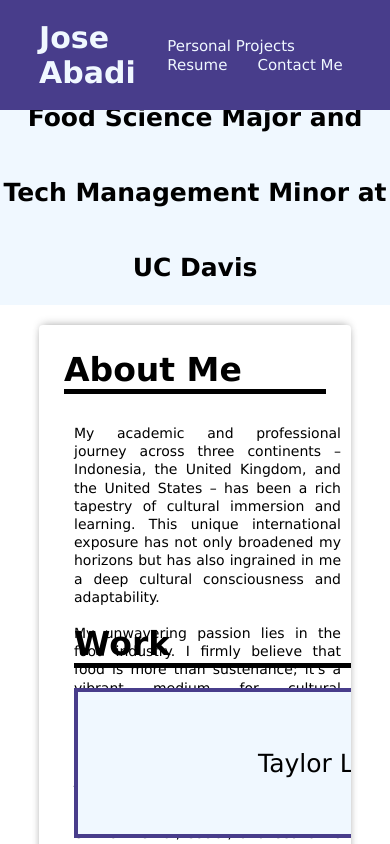
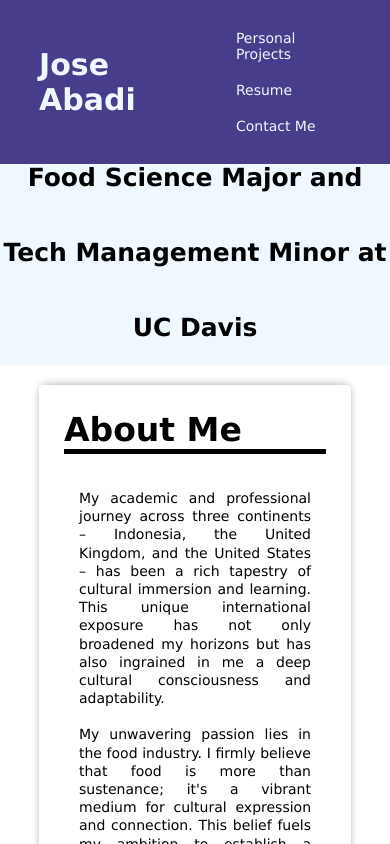
Before and after one commit to ajabadi/Portfolio, a plain HTML site: page index.html in a window 390 px wide. Shown: the top 844 px of the page. Drawn offline with nearby package versions, Linux system fonts and the light colour scheme.

Commit message:
updated the reactive page sizing

```diff
--- a/Assets/css/fundraiser.css
+++ b/Assets/css/fundraiser.css
@@ -187,3 +187,45 @@ img {
     object-fit: cover;
     margin: 0;
 }
+
+@media (max-width: 768px) {
+    .header .navbar a, .dropdown-content a {
+        font-size: 14px; /* Smaller font size for mobile */
+        padding: 10px; /* Larger touch targets */
+        display: block; /* Stack navigation links vertically */
+    }
+
+    .main-container {
+        width: 100%; /* Full width for main container */
+        padding: 50px; /* Adjust padding for smaller screens */
+    }
+
+    .main-container img, .main-container video {
+        max-width: 100%; /* Full width for images and videos */
+        height: auto; /* Auto-adjust height */
+        margin-bottom: 20px; /* Add space below images and videos */
+    }
+
+    .heading, .boxes, .location, .donation, .pictures {
+        text-align: center;
+        padding: 30px 0; /* Add padding above and below each section */
+    }
+
+    .heading p, .boxes p, .donation p {
+        font-size: 14px;
+        line-height: 1.6;
+        margin-bottom: 20px; /* Ensures space after paragraphs */
+        text-align: left; /* Align text to the left for readability */
+    }
+
+    .pictures img {
+        width: 100%; /* Full width for images in the pictures class */
+        margin-bottom: 15px; /* Space below each image */
+    }
+
+    /* Specific styles for links in donation section */
+    .donation a {
+        display: block; /* Ensure each link is on a new line */
+        margin-bottom: 10px;
+    }
+}
--- a/Assets/css/personal-project.css
+++ b/Assets/css/personal-project.css
@@ -235,12 +235,28 @@
 
 
         @media (max-width: 768px) {
-            .navbar a {
-            display: block; /* Stack links vertically on smaller screens */
+            .navbar a, .dropdown-content a {
+                font-size: 14px; /* Smaller font size for mobile */
+                padding: 10px; /* Larger touch targets */
+                display: block; /* Stack navigation links vertically */
             }
 
-    .fundraiser-slider, .permias-slider {
-        width: 100%; /* Full width on smaller screens */
-    }
+            .main-container {
+                width: 100%; /* Full width for main container */
+                padding: 20px; /* Adjust padding */
+            }
 
+            .slider, .fundraiser-slider, .permias-slider {
+                width: 100%; /* Full width for sliders */
+                height: auto; /* Auto-adjust height */
+            }
+
+            .home-content h1, .home-content h2 {
+                font-size: 20px; /* Smaller font size for headings */
+            }
+
+            .volunteering-sliders {
+                flex-direction: column; /* Stack the sliders vertically */
+                align-items: center; /* Center align the sliders */
+            }
         }
--- a/Assets/css/resume.css
+++ b/Assets/css/resume.css
@@ -128,3 +128,21 @@ margin-top: 15px;
   overflow: hidden; /* In case content overflows */
   box-sizing: border-box; /* To include padding in the width calculation */
 }
+
+
+/* Responsive adjustments */
+@media (max-width: 768px) {
+  .header .navbar a, .dropdown-content a {
+      font-size: 14px; /* Smaller font size for mobile */
+      padding: 10px; /* Larger touch targets */
+      display: block; /* Stack navigation links vertically */
+  }
+
+  #iframe {
+      height: 400px; /* Adjust height for smaller screens */
+  }
+
+  .main-container {
+      padding: 15px; /* Adjust padding for smaller screens */
+  }
+}
--- a/Assets/css/style.css
+++ b/Assets/css/style.css
@@ -326,13 +326,44 @@
     }
 
     @media (max-width: 767px) {
-        .about-me, .work-container, .skills-container {
-        margin-right: 0;
-        padding: 10px;
+        .navbar a{
+            font-size: 14px; /* Smaller font size for mobile */
+            padding: 10px; /* Larger touch targets */
+            display: block; /* Stack navigation links vertically */
+        }
+        .about-me {
+            position: relative; /* Remove absolute positioning */
+            margin-right: 0; /* Remove the right margin */
+            padding: 15px; /* Add padding for spacing */
+            font-size: 14px; /* Adjust font size for readability */
+            text-align: justify; /* Optional: for better text alignment */
+        }
+        .home-content {
+            margin-top: 60px;
+        }
+        .flex-container {
+            display: block; /* Stack elements vertically */
+        }
+
+        .work-container, .skills-container {
+            width: 100%; /* Full width for better readability */
+            margin-right: 0; /* Reset the right margin */
+        }
+
+        .skills-container {
+            overflow: visible; /* Ensure the content is fully visible */
+        }
+
+        .container, .box-2, .box-3 {
+            width: 100%; /* Adjust width for responsiveness */
+            /* Add bottom margin for spacing */
+        }
+
+        .skills-list {
+            flex-direction: column; /* Stack list items vertically */
+        }
+
+        .skills-list li {
+            flex-grow: 0; /* Prevent list items from growing */
         }
     }
-
-    img {
-        max-width: 100%;
-        height: auto;
-    }
```
